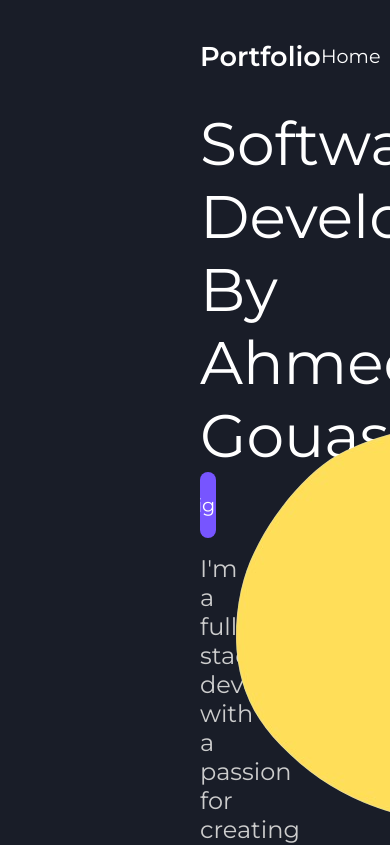
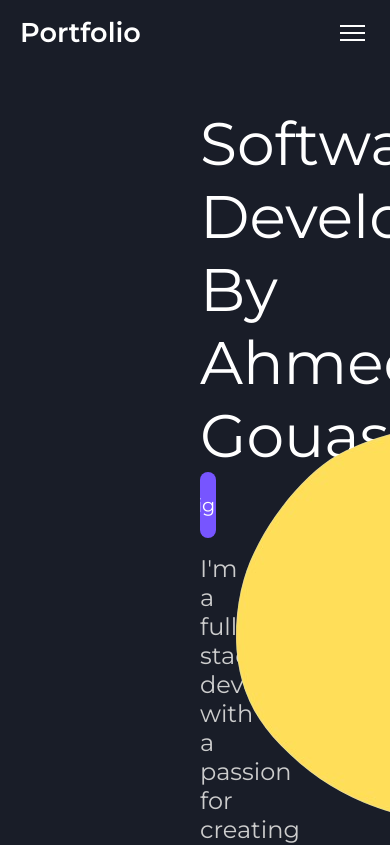
Before and after one commit to AhmedGsa/My-Portfolio, a Next.js app: page / in a window 390 px wide. Shown: the top 845 px of the page. Built offline with nearby package versions, Linux system fonts and the light colour scheme.

Commit message:
added burger menu

```diff
--- /dev/null
+++ b/src/components/common/BurgerMenu.tsx
@@ -0,0 +1,12 @@
+import classes from './MainHeader.module.css';
+
+export default function BurgerMenu({ isActive, handleClick }: { isActive: boolean, handleClick: () => void }) {
+
+    return <div className={
+        isActive ? `${classes['burger-menu']} ${classes.active}` : classes['burger-menu']
+    } onClick={handleClick} >
+        <div className={classes.line}></div>
+        <div className={classes.line}></div>
+        <div className={classes.line}></div>
+    </div>
+}
--- a/src/components/common/Button.tsx
+++ b/src/components/common/Button.tsx
@@ -1,6 +1,6 @@
 import Link from "next/link";
 import { ReactNode } from "react";
 
-export default function Button({ href, children }: { href: string, children: ReactNode }) {
-    return <Link href={href} className='cta'>{children}</Link>
+export default function Button({ href, children, onClick }: { href: string, children: ReactNode, onClick?: () => void }) {
+    return <Link onClick={onClick} href={href} className='cta'>{children}</Link>
 }
--- a/src/components/common/MainHeader.module.css
+++ b/src/components/common/MainHeader.module.css
@@ -29,3 +29,67 @@
     padding: 1rem 0;
     font-size: 1.2rem;
 }
+
+.nav .burger-menu {
+    display: none;
+    cursor: pointer;
+}
+
+.nav .burger-menu .line {
+    width: 25px;
+    height: 2px;
+    background-color: var(--white-color);
+    margin: 5px;
+    transition: var(--transition);
+}
+
+.nav .burger-menu.active .line:nth-child(1) {
+    transform: rotate(45deg) translate(5px, 5px);
+}
+
+.nav .burger-menu.active .line:nth-child(2) {
+    opacity: 0;
+}
+
+.nav .burger-menu.active .line:nth-child(3) {
+    transform: rotate(-45deg) translate(7px, -7px);
+}
+
+.nav ul.active {
+    display: flex;
+}
+
+@media screen and (max-width: 768px) {
+    .header {
+        padding: 1rem 20px;
+    }
+
+    .nav ul {
+        display: none;
+        position: absolute;
+        top: 4.1rem;
+        left: 0;
+        width: 100%;
+        height: 100vh;
+        background-color: var(--secondary-color);
+        flex-direction: column;
+        gap: 1.5rem;
+        padding: 1rem 0;
+        box-shadow: 0 0 10px rgba(0, 0, 0, 0.1);
+        animation: fadeIn 0.5s ease;
+    }
+
+    .nav .burger-menu {
+        display: block;
+    }
+
+}
+
+@keyframes fadeIn {
+    from {
+        opacity: 0;
+    }
+    to {
+        opacity: 1;
+    }
+}
--- a/src/components/common/MainHeader.tsx
+++ b/src/components/common/MainHeader.tsx
@@ -1,19 +1,27 @@
+'use client';
 import classes from './MainHeader.module.css';
 import NavLink from './NavLink';
 import Button from './Button';
+import BurgerMenu from './BurgerMenu';
+import { useState } from 'react';
 
 export default function MainHeader() {
+    const [isActive, setIsActive] = useState(false);
+    const handleClick = () => {
+        setIsActive(!isActive);
+    }
     return <header className={classes.header}>
         <div className={classes.logo}>Portfolio</div>
         <nav className={classes.nav}>
-            <ul>
-                <NavLink href='/#hero'>Home</NavLink>
-                <NavLink href='/#services'>Services</NavLink>
-                <NavLink href='/#about-me'>About Me</NavLink>
-                <NavLink href='/#projects'>Projects</NavLink>
-                <NavLink href='/#contact'>Contact</NavLink>
+            <BurgerMenu isActive={isActive} handleClick={handleClick} />
+            <ul className={isActive ? classes.active : undefined}>
+                <NavLink onClick={handleClick} href='/#hero'>Home</NavLink>
+                <NavLink onClick={handleClick} href='/#services'>Services</NavLink>
+                <NavLink onClick={handleClick} href='/#about-me'>About Me</NavLink>
+                <NavLink onClick={handleClick} href='/#projects'>Projects</NavLink>
+                <NavLink onClick={handleClick} href='/#contact'>Contact</NavLink>
+                <Button onClick={handleClick} href='#contact'>Hire Me!</Button>
             </ul>
-            <Button href='#contact'>Hire Me!</Button>
         </nav>
     </header>
 }
--- a/src/components/common/NavLink.tsx
+++ b/src/components/common/NavLink.tsx
@@ -1,7 +1,7 @@
 import Link from "next/link";
 
-export default function NavLink({ href, children }: { href: string, children: string }) {
-    return <li className="nav-link">
+export default function NavLink({ href, children, onClick }: { href: string, children: string, onClick?: () => void }) {
+    return <li className="nav-link" onClick={onClick}>
         <Link href={href}>{children}</Link>
     </li>
 }
--- a/src/components/contact/ContactForm.tsx
+++ b/src/components/contact/ContactForm.tsx
@@ -1,12 +1,12 @@
 export default function ContactForm() {
-    return <form>
-        <input type="text" id="name" name="name" placeholder="Your Name" />
+    return <form action='mailto:ahmedgouasmia.ag@gmail.com'>
+        <input type="text" id="name" name="name" placeholder="Your Name" required />
 
-        <input type="email" id="email" name="email" placeholder="Email" />
+        <input type="email" id="email" name="email" placeholder="Email" required />
 
-        <input type="tel" id="phone" name="phone" placeholder="Phone Number" />
+        <input type="tel" id="phone" name="phone" placeholder="Phone Number" required />
 
-        <textarea id="message" name="message" placeholder="Message" rows={6}></textarea>
+        <textarea id="message" name="message" placeholder="Message" rows={6} required></textarea>
 
         <button type="submit">Send Message</button>
     </form>
```
